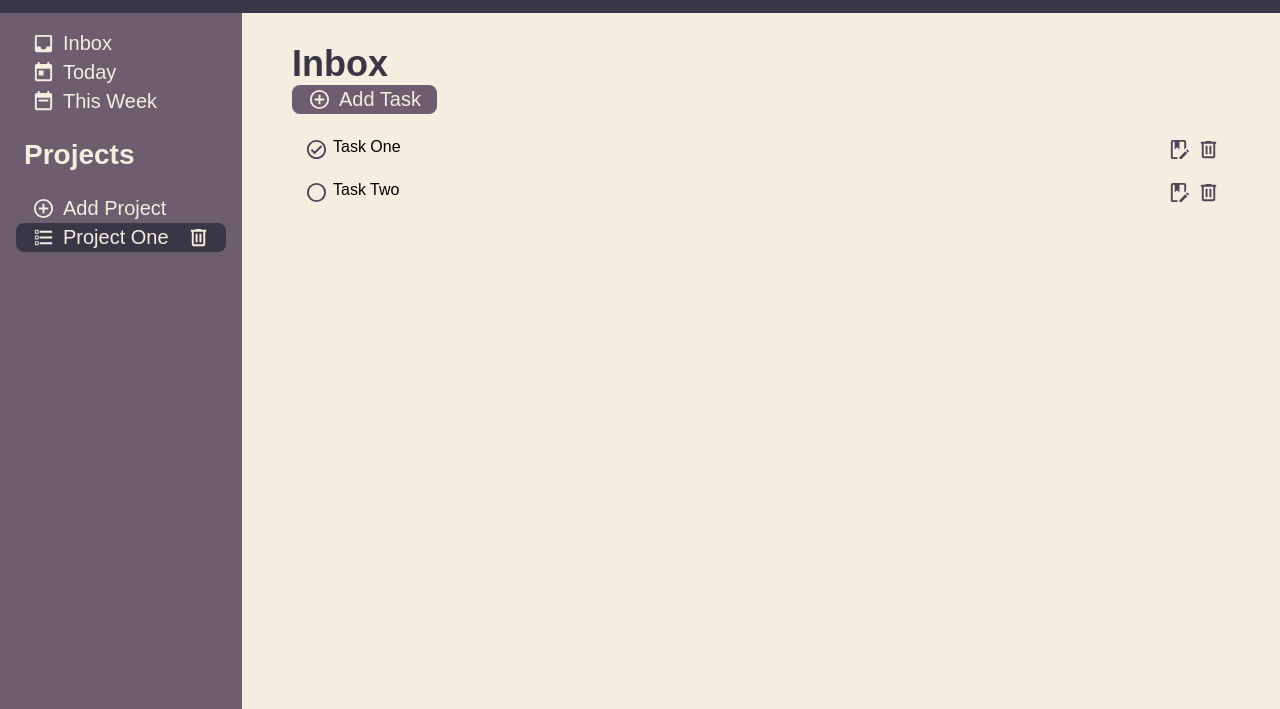
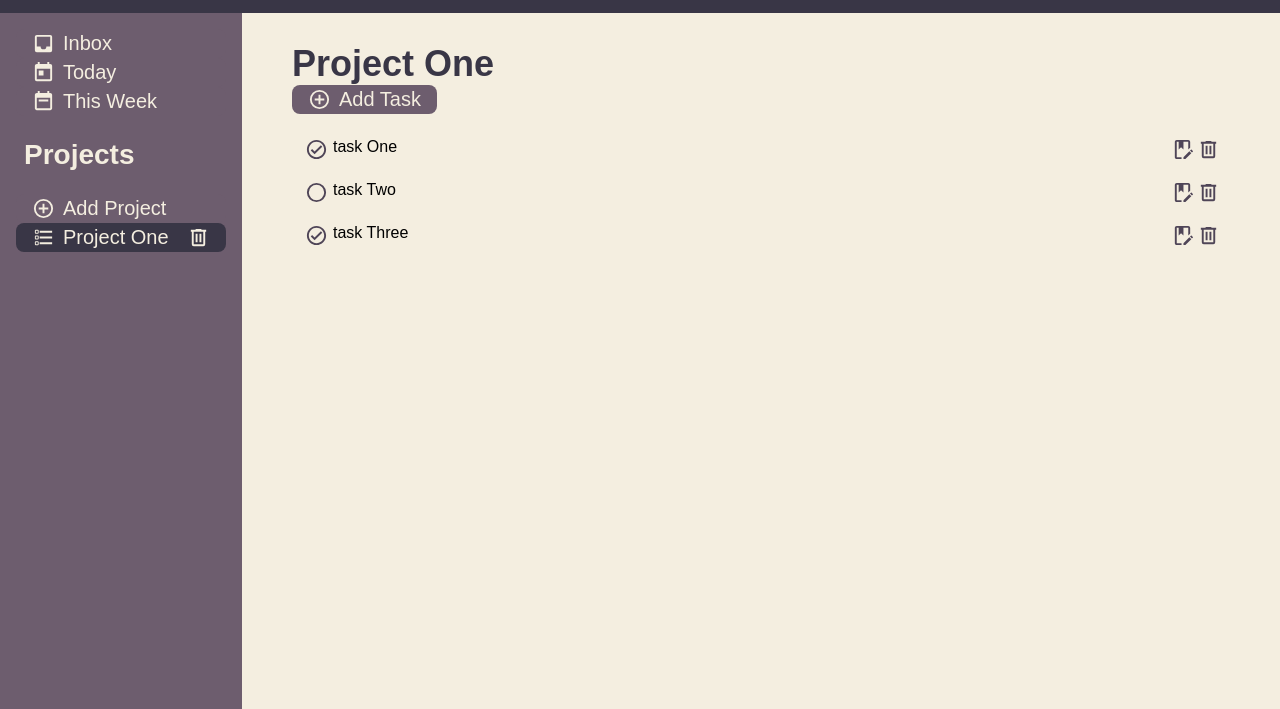
Before and after one commit to Ganta-KH/todo-list, a website built with webpack: page dist/index.html in a window 1280 px wide. Both pictures are taken after a click on the button "Project One". Shown: the part 91-800 px from the top of the page. Built offline with nearby package versions, Linux system fonts and the light colour scheme; a web font is replaced by a local one.

Commit message:
show project page when they get clicked

```diff
--- a/src/index.js
+++ b/src/index.js
@@ -2,7 +2,7 @@ import Project from "./modules/project";
 import Task from "./modules/task";
 import initPage from "./modules/website";
 
-const project = new Project("project One");
+/* const project = new Project("project One");
 
 console.log(project.title);
 
@@ -21,6 +21,6 @@ project.removeTask(1);
 console.log(project.tasks);
 
 const date = new Date();
-console.log(date.getMonth());
+console.log(date.getMonth()); */
 
 // initPage()
--- a/src/modules/CONST.js
+++ b/src/modules/CONST.js
@@ -1,2 +1,21 @@
-// eslint-disable-next-line import/prefer-default-export
-export const projects = [];
+import Task from "./task";
+import Project from "./project";
+
+const projects = [];
+
+const projectOne = new Project("Project One");
+
+const taskOne = new Task("task One", true);
+const taskTwo = new Task("task Two");
+const taskThree = new Task("task Three", true);
+
+projectOne.addTask(taskOne);
+projectOne.addTask(taskTwo);
+projectOne.addTask(taskThree);
+
+projects.push(projectOne)
+// project.removeTask(1);
+
+console.log(projects)
+
+export default projects;
--- a/src/modules/UI.js
+++ b/src/modules/UI.js
@@ -1,5 +1,10 @@
-import { projects } from "./CONST";
+import projects from "./CONST";
 import Project from "./project";
+
+export function clearProject() {
+    const content = document.getElementById("content");
+    content.innerHTML = "";
+}
 
 export function showProjectName(projectTitle) {
     const title = document.createElement("h1");
@@ -64,11 +69,38 @@ export function showTask(task) {
 }
 
 export function showProjectButton(project) {
+    function showProjectPage() {
+        const content = document.getElementById("content");
+
+        clearProject();
+
+        const projectPage = document.createElement("div");
+        projectPage.classList.add("project");
+
+        projectPage.appendChild(showProjectName(project.title));
+        projectPage.appendChild(addTaskButton());
+
+        const taskCard = document.createElement("div");
+        taskCard.classList.add("tasks");
+
+        // eslint-disable-next-line no-restricted-syntax
+        for (const task of project.tasks) {
+            taskCard.appendChild(showTask(task));
+        }
+
+        projectPage.appendChild(taskCard);
+
+        content.appendChild(projectPage);
+    }
+
     const projectsSidebar = document.querySelector(".projects");
 
     const projectButton = document.createElement("button");
     projectButton.classList.add("sb-button");
     projectButton.classList.add("page");
+    projectButton.setAttribute("id", "project");
+
+    projectButton.addEventListener("click", showProjectPage);
 
     const projectText = document.createElement("div");
     projectText.classList.add("project-text");
@@ -95,11 +127,6 @@ export function addProjectToSidebar(project) {
     const sidebar = document.querySelector(".projects");
 
     sidebar.appendChild(showProjectButton(project));
-}
-
-export function clearProject() {
-    const content = document.getElementById("content");
-    content.innerHTML = "";
 }
 
 export function addProjectOrTasK() {
@@ -141,8 +168,6 @@ export function addProjectOrTasK() {
     body.prepend(info);
 
     add.addEventListener("click", () => {
-        /* const projectName = document.getElementById("#title");
-        console.log(projectName.value); */
         const newProject = new Project(document.querySelector("input").value);
 
         console.log(document.querySelector("input").value);
@@ -155,23 +180,17 @@ export function addProjectOrTasK() {
     });
 }
 
-export function initTasks(tasks) {
-    const task = document.createElement("task");
-    task.classList.add("tasks");
-
-    task.appendChild(showTask(tasks));
-
-    return task;
+export function loadProjects() {
+    // eslint-disable-next-line no-restricted-syntax
+    for (const project of projects) {
+        showProjectButton(project);
+    }
 }
 
-export function initProject() {
-    const project = document.createElement("div");
-    project.classList.add("project");
-
-    project.appendChild(showProjectName("Inbox"));
-    project.appendChild(addTaskButton());
-
-    project.appendChild(initTasks());
-
-    return project;
-}
+/* export function showAllTasks() {
+    for (const project of projects) {
+        for (const task of project.tasks) {
+            showTask(task);
+        }
+    }
+} */
--- a/src/modules/website.js
+++ b/src/modules/website.js
@@ -1,4 +1,4 @@
-import { clearProject, addProjectOrTasK, initProject } from "./UI";
+import { clearProject, addProjectOrTasK, initProject, loadProjects } from "./UI";
 
 function initPage() {
     const content = document.getElementById("content");
@@ -16,5 +16,5 @@ function showForum(button) {
 
 const addProjectButton = document.querySelector(".add-project");
 showForum(addProjectButton);
-
+loadProjects()
 export default initPage;
```
Also changed, not shown: dist/index.html, dist/main.js.
